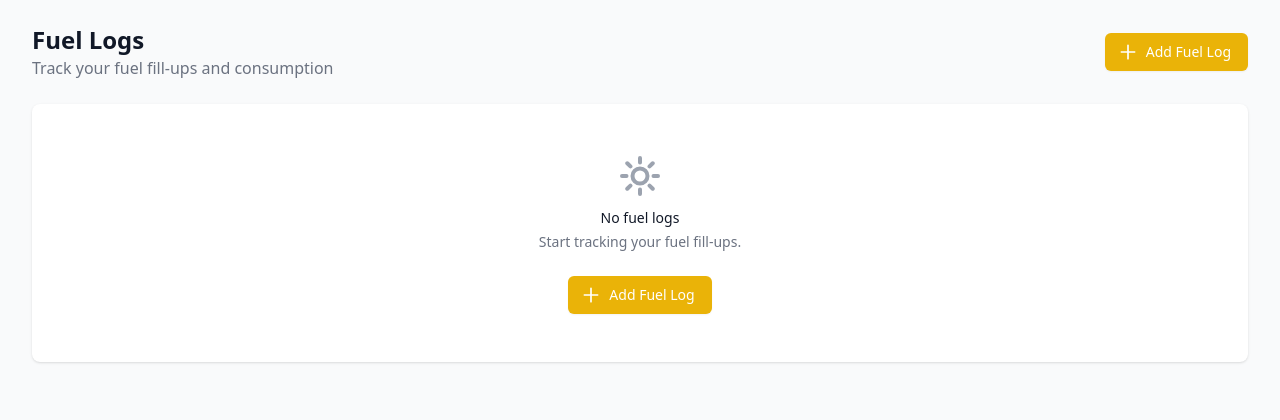
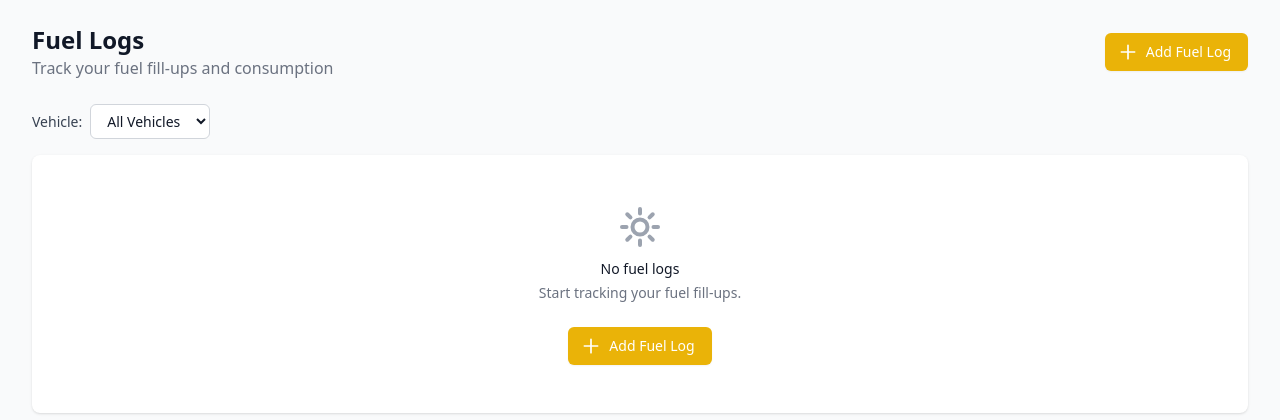
Before and after one commit to austincnunn/Pitstop, a Flask app: page /fuel/ in a window 1280 px wide. Shown: the part 65-485 px from the top of the page. Run offline with Flask 3, Linux system fonts and the light colour scheme; a user stored in the database is signed in; data that the repository does not hold is empty; some libraries are stand-ins or nearby versions.

Commit message:
Add fuel log vehicle filter
This change adds a vehicle dropdown to the fuel log index so users can filter logs by vehicle while staying within their owned vehicles. It also adds a 'See more' link from the vehicle detail page, makes startup migration failures non-fatal, and covers the new filtering behavior with fuel index tests.

```diff
--- a/app/routes/fuel.py
+++ b/app/routes/fuel.py
@@ -26,12 +26,18 @@ def index():
     vehicles = current_user.get_all_vehicles()
     vehicle_ids = [v.id for v in vehicles]
 
-    # Get all fuel logs for user's vehicles
-    logs = FuelLog.query.filter(
-        FuelLog.vehicle_id.in_(vehicle_ids)
-    ).order_by(FuelLog.date.desc()).all()
+    filter_vehicle_id = request.args.get('vehicle_id', type=int)
+    if filter_vehicle_id and filter_vehicle_id not in vehicle_ids:
+        filter_vehicle_id = None
 
-    return render_template('fuel/index.html', logs=logs, vehicles=vehicles)
+    # Get fuel logs for user's vehicles, optionally narrowed to one vehicle
+    query = FuelLog.query.filter(FuelLog.vehicle_id.in_(vehicle_ids))
+    if filter_vehicle_id:
+        query = query.filter(FuelLog.vehicle_id == filter_vehicle_id)
+    logs = query.order_by(FuelLog.date.desc()).all()
+
+    return render_template('fuel/index.html', logs=logs, vehicles=vehicles,
+                           filter_vehicle_id=filter_vehicle_id)
 
 
 @bp.route('/new', methods=['GET', 'POST'])
--- a/app/templates/fuel/index.html
+++ b/app/templates/fuel/index.html
@@ -14,6 +14,17 @@
         </svg>
         Add Fuel Log
     </a>
+</div>
+
+<div class="mb-4 flex items-center gap-2">
+    <label for="vehicle_filter" class="text-sm text-gray-700 dark:text-gray-300">Vehicle:</label>
+    <select id="vehicle_filter" onchange="window.location.href = this.value ? '{{ url_for('fuel.index') }}?vehicle_id=' + this.value : '{{ url_for('fuel.index') }}'"
+            class="rounded-md border border-gray-300 dark:border-gray-600 bg-white dark:bg-gray-700 text-gray-900 dark:text-white text-sm px-3 py-1.5 focus:border-primary-500 focus:outline-none focus:ring-1 focus:ring-primary-500">
+        <option value="">All Vehicles</option>
+        {% for v in vehicles %}
+        <option value="{{ v.id }}" {% if filter_vehicle_id == v.id %}selected{% endif %}>{{ v.name }}</option>
+        {% endfor %}
+    </select>
 </div>
 
 {% if logs %}
--- a/app/templates/vehicles/view.html
+++ b/app/templates/vehicles/view.html
@@ -657,6 +657,11 @@
         {% else %}
         <p class="px-6 py-4 text-sm text-gray-500 dark:text-gray-400">{{ _('No fuel logs yet.') }}</p>
         {% endif %}
+        {% if stats.fuel_logs_count > recent_logs|length %}
+        <div class="px-6 py-3 border-t border-gray-200 dark:border-gray-700">
+            <a href="{{ url_for('fuel.index', vehicle_id=vehicle.id) }}" class="text-sm text-primary-600 hover:text-primary-500">{{ _('See more') }} &rarr;</a>
+        </div>
+        {% endif %}
     </div>
 
     <div class="bg-white dark:bg-gray-800 shadow rounded-lg">
```
Also changed, not shown: tests/test_fuel.py (+24 -1 lines), 1 other file.
